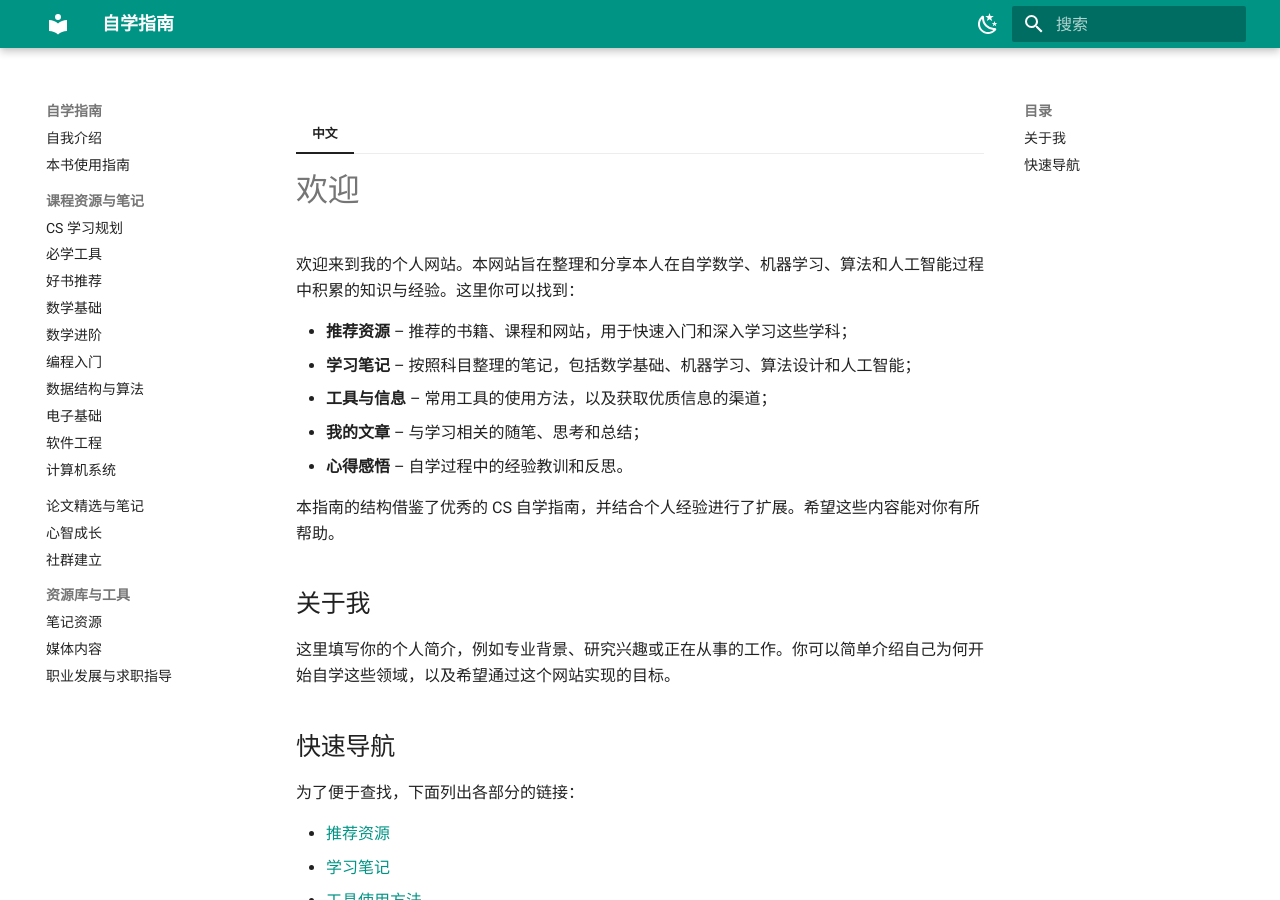
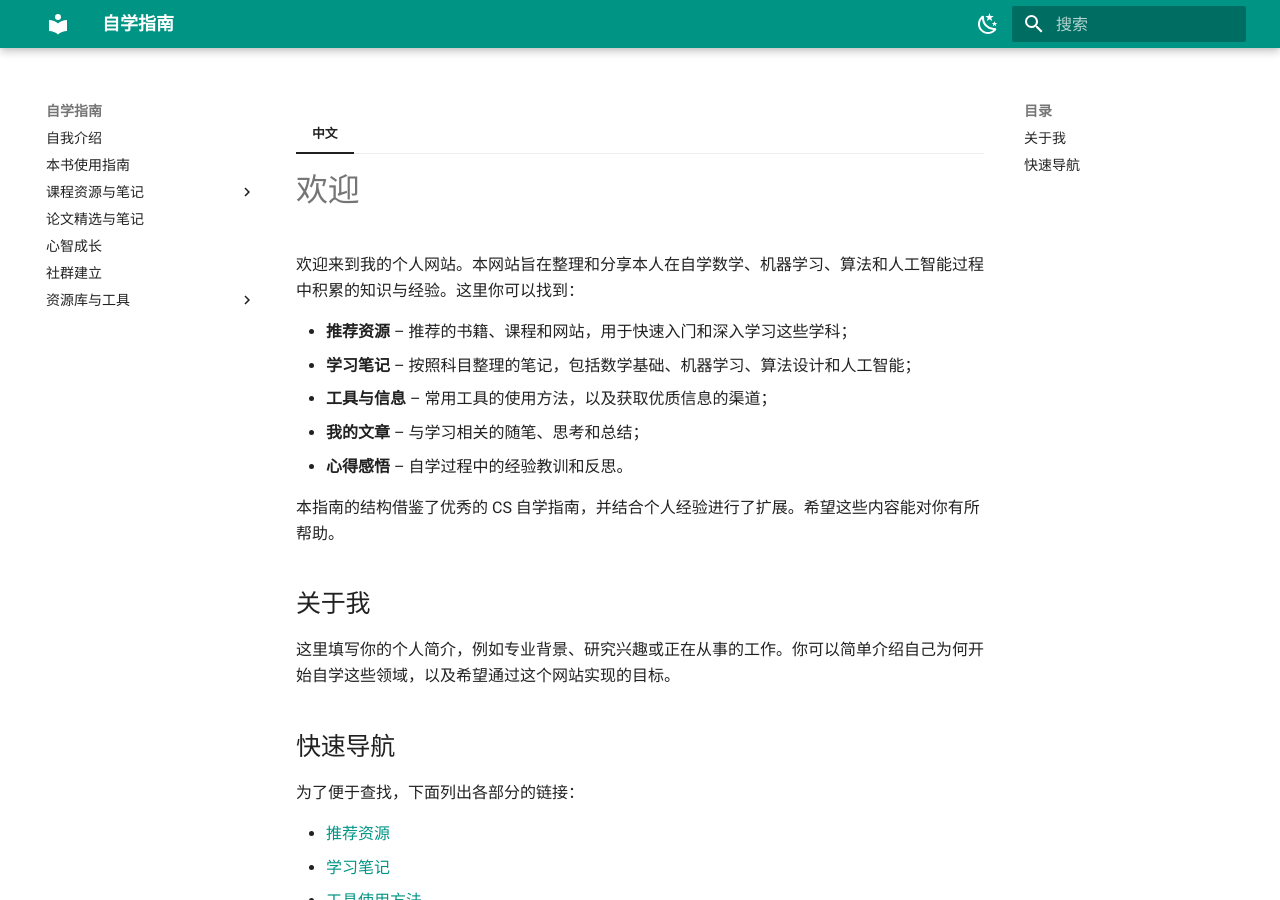
Before and after one commit to MIStatlE/MIStatlE.github.io, an MkDocs documentation site: the page built from docs/index.md, in a window 1280 px wide and 900 px high. Built offline with MkDocs 1.6.1 and Material for MkDocs 9.7.7, drawn with Linux system fonts in a browser that asks for light colours.

Commit message:
Update mkdocs.yml

```diff
--- a/mkdocs.yml
+++ b/mkdocs.yml
@@ -16,7 +16,9 @@ theme:
   language: zh
   features:
     - navigation.instant
-    - navigation.sections   # ← 用 sections，而不是 expand
+    - navigation.tracking     # 可选：滚动时在侧栏高亮当前位置
+    # - navigation.expand     # 不要：默认全展开
+    # - navigation.sections   # 不要：分组变标题，不可折叠
     - content.code.copy
   palette:
     - scheme: default
```
